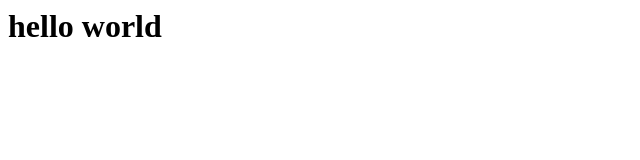
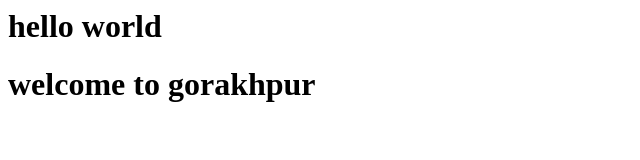
Before and after one commit to Sameersk95/mygitexample, a plain HTML site: page index.html in a window 1280 px wide. Shown: the whole page, without its empty margins (0-640 px from the left). Drawn offline with Linux system fonts and the light colour scheme.

Commit message:
Update index.html
changing

```diff
--- a/index.html
+++ b/index.html
@@ -1 +1,2 @@
 <h1>hello world </h1>
+<h1>welcome to gorakhpur</h1>
```
